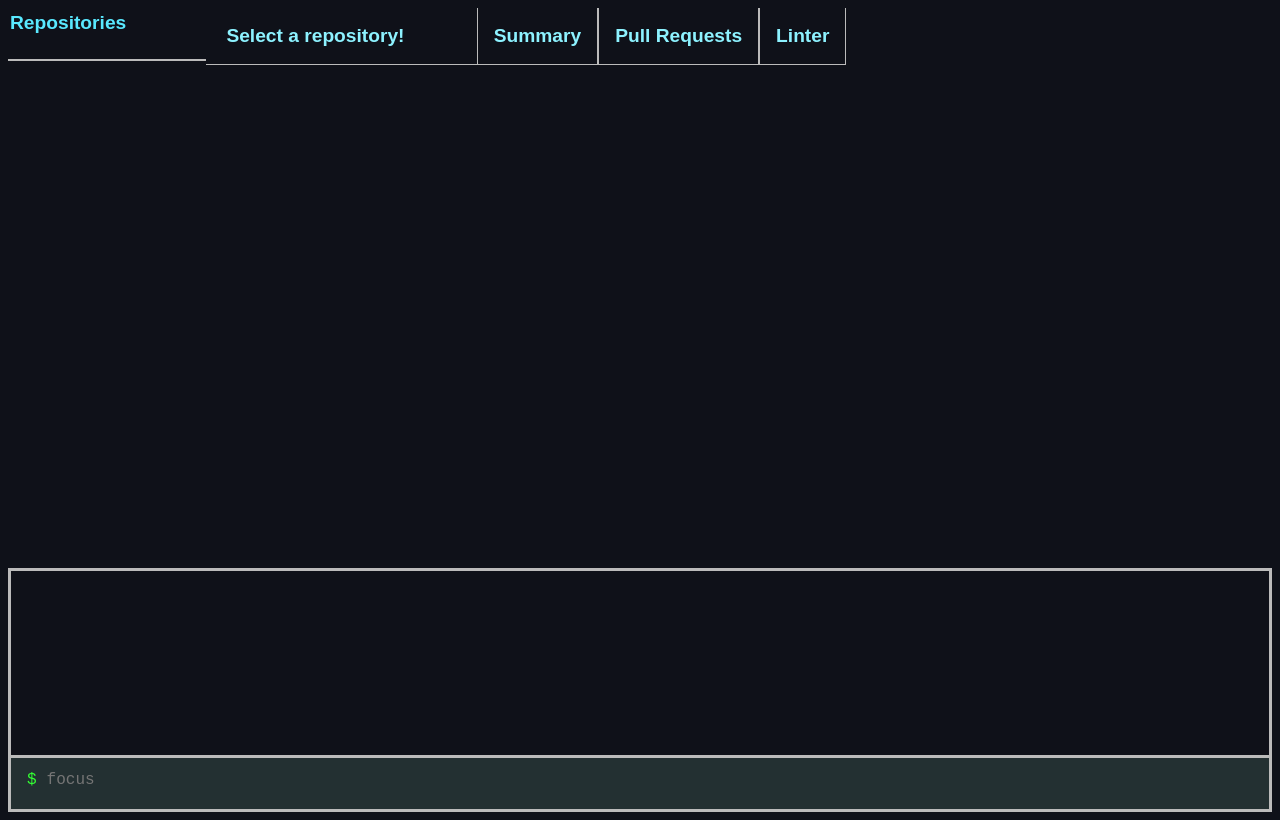
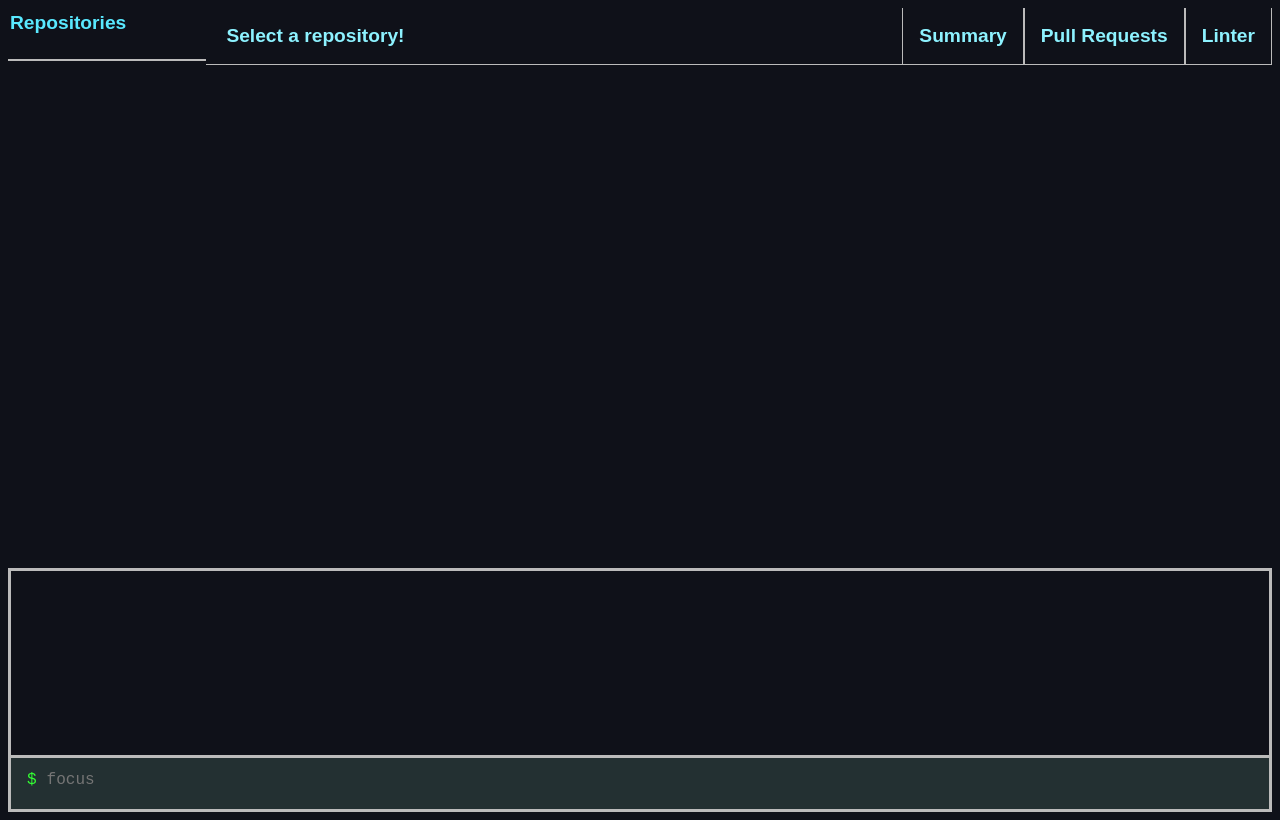
Before and after one commit to ChuckGills/Hack_Ku_25, a React (Vite) app in the folder app/: page / in a window 1280 px wide. Built offline with nearby package versions, Linux system fonts and the light colour scheme; a web font is replaced by a local one.

Commit message:
Removed max-width from main div

```diff
--- a/app/src/components/app.module.css
+++ b/app/src/components/app.module.css
@@ -21,7 +21,7 @@
 }
 
 .side {
-  /* Outer container – allows horizontal overflow */
+    /* Outer container – allows horizontal overflow */
   max-width: 24.8vh;
   max-height: 70pvh;
   font-family: 'BigBlueTerminal', sans-serif;
@@ -47,7 +47,6 @@
 .main {
     flex: 1;
     margin-bottom: 5px;
-    max-width: 80vh;
     z-index: 99;
     position: relative;
     overflow: visible;
```
